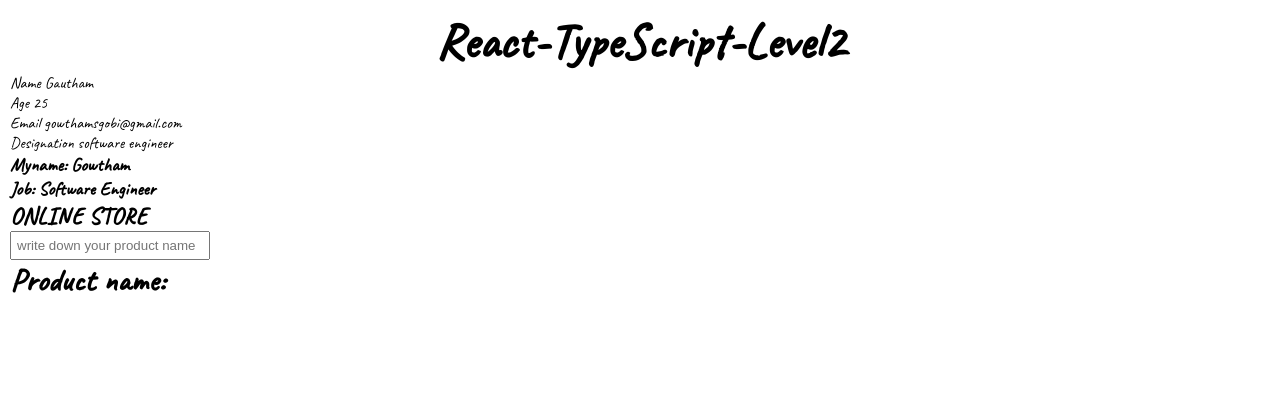
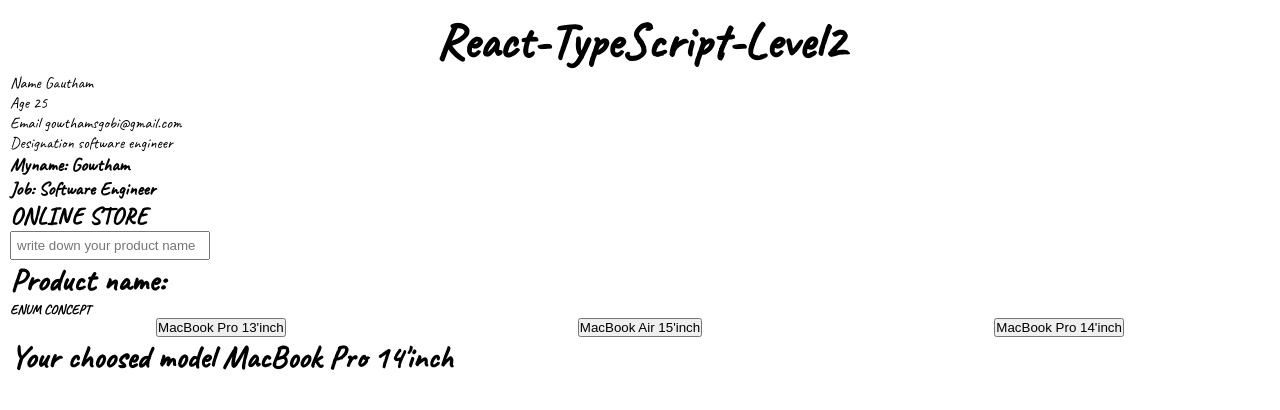
Before and after one commit to Stylish-Developer/React-TS, a React (Create React App) app: page / in a window 1280 px wide. Shown: the top 410 px of the page. Built offline with nearby package versions, Linux system fonts and the light colour scheme.

Commit message:
enum concepts are workouted with two diffrent method 1-standard 2-enum as props

```diff
--- a/src/App.tsx
+++ b/src/App.tsx
@@ -4,6 +4,8 @@
 import Person from './components/Person';
 import ClassComponent from './components/Clscomponent';
 import Product from './components/Product';
+import Enumconept from './components/Enumconcept';
+import { macProducts } from './components/Enumconcept';
 
 // -- ROOT COMPONENT OF THIS APPLICATION
 const App: FC = () => {
@@ -14,6 +16,7 @@
         <Person name="Gautham" age={25} email='gowthamsgobi@gmail.com' designation='software engineer' />
         <ClassComponent job="Software Engineer" />
         <Product />
+        <Enumconept model={macProducts.m2pro}/>
       </div>
     </>
   )
--- /dev/null
+++ b/src/components/Enumconcept.tsx
@@ -0,0 +1,63 @@
+
+//  -- method 1 - standard
+/* export enum macProducts {
+    m1 = "Macbook Pro 13'inch",
+    m2 = "MacBook Air 15'inch",
+    m2pro = "MacBook Pro 14'inch",
+
+}
+
+interface containerProps {
+    display: string,
+    justifyContent: string,
+    alignItems: string
+} */
+//-----------------------------------------------------------------------
+// -- method 2 - enum as props
+
+export enum macProducts {
+    m1 = "MacBook Pro 13'inch",
+    m2 = "MacBook Air 15'inch",
+    m2pro = "MacBook Pro 14'inch",
+
+}
+
+interface containerProps {
+    display: string,
+    justifyContent: string,
+    alignItems: string
+}
+
+interface Props {
+    model: macProducts
+}
+
+const Enumconept = (props: Props) => {
+
+    const { model } = props;
+    // -- internel style
+    const containerStyle: containerProps = {
+        display: 'flex',
+        justifyContent: 'space-around',
+        alignItems: 'center'
+    }
+
+    const handleClick = (product: string): void => {
+        alert(`Your order ${product} is placed succesfully`);
+    }
+
+    return (
+        <>
+            <h5>ENUM CONCEPT</h5>
+            <div style={containerStyle}>
+                <button type="button" onClick={() => handleClick(macProducts.m1)}>{macProducts.m1}</button>
+                <button type="button" onClick={() => handleClick(macProducts.m2)}>{macProducts.m2}</button>
+                <button type="button" onClick={() => handleClick(macProducts.m2pro)}>{macProducts.m2pro}</button>
+
+            </div>
+            <h1>Your choosed model {model}</h1>
+        </>
+    )
+}
+
+export default Enumconept;
```
